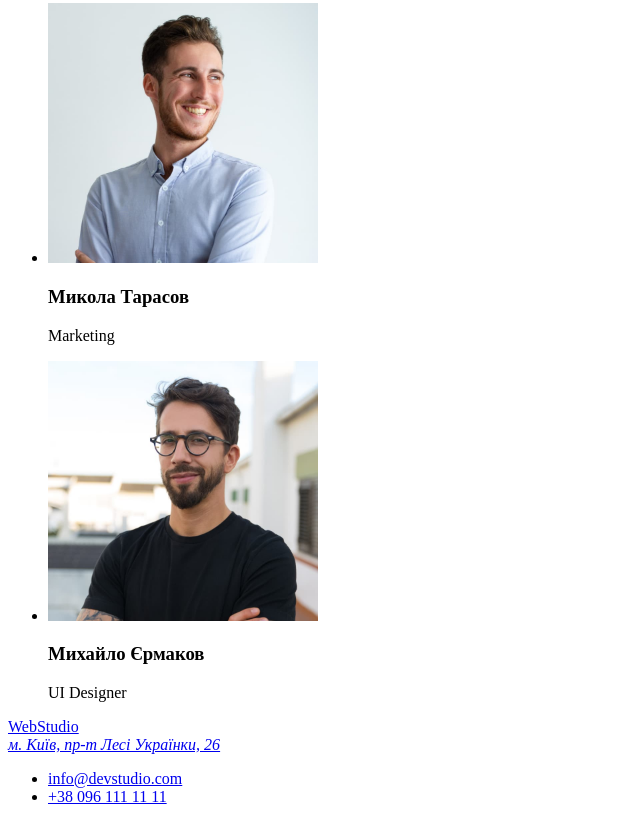
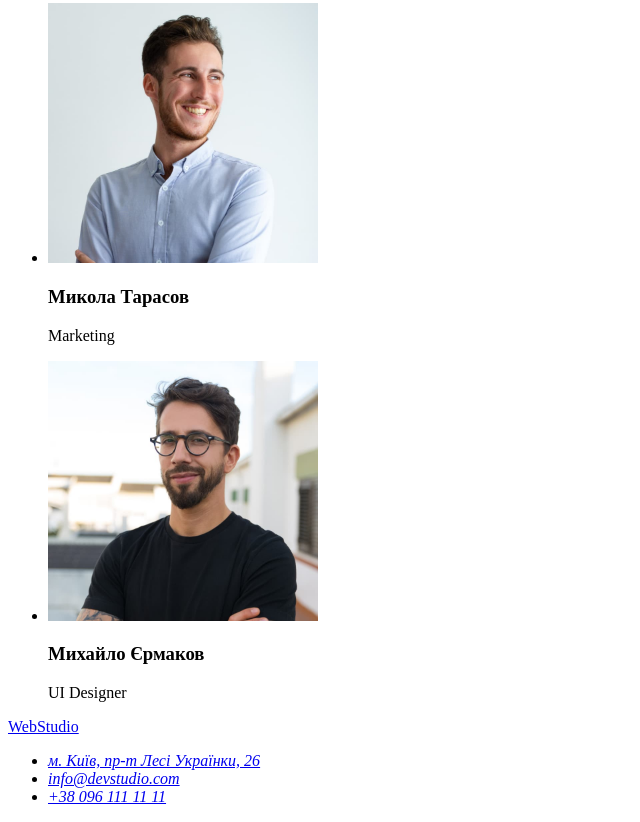
Before and after one commit to InnaMacksi/goit-markup-hw-01, a plain HTML site: page index.html in a window 1280 px wide. Shown: the part 2312-3134 px from the top of the page, without its empty margins (0-640 px from the left). Drawn offline with Linux system fonts and the light colour scheme.

Commit message:
Додає виправлений футер

```diff
--- a/index.html
+++ b/index.html
@@ -87,12 +87,13 @@
     <footer>
         <a href="./index.html" lang="en">WebStudio</a>
         <address>
-            <a href="https://goo.gl/maps/gcZeXsUXaWPPvR7o7" target="_blank" rel="noopenet noreferrer nofollow">м. Київ, пр-т Лесі Українки, 26</a>
-        </address>
         <ul>
+            <li><a href="https://goo.gl/maps/gcZeXsUXaWPPvR7o7" target="_blank" rel="noopenet noreferrer nofollow">м. Київ, пр-т Лесі
+                Українки, 26</a></li>
             <li><a href="mailto:info@devstudio.com">info@devstudio.com</a></li>
             <li><a href="tel:+380961111111">+38 096 111 11 11</a></li>
         </ul>
+        </address>
     </footer>
 </body>
 </html>
```
